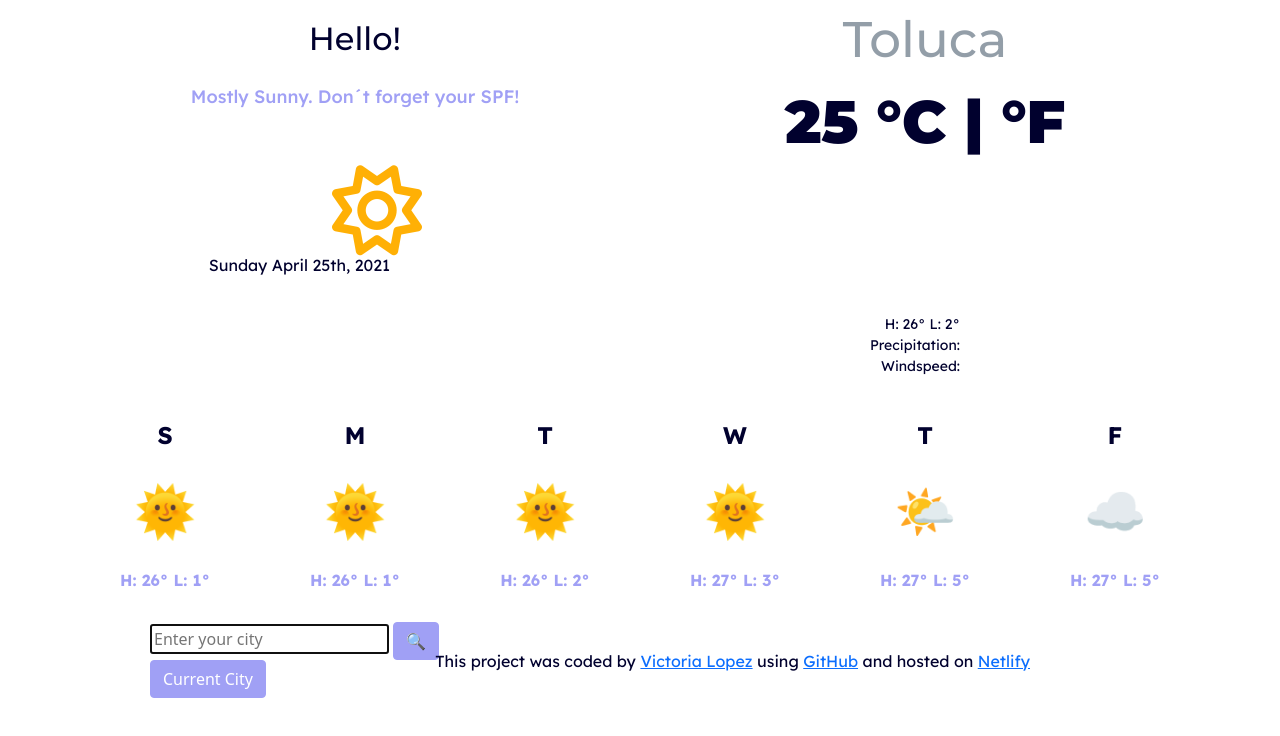
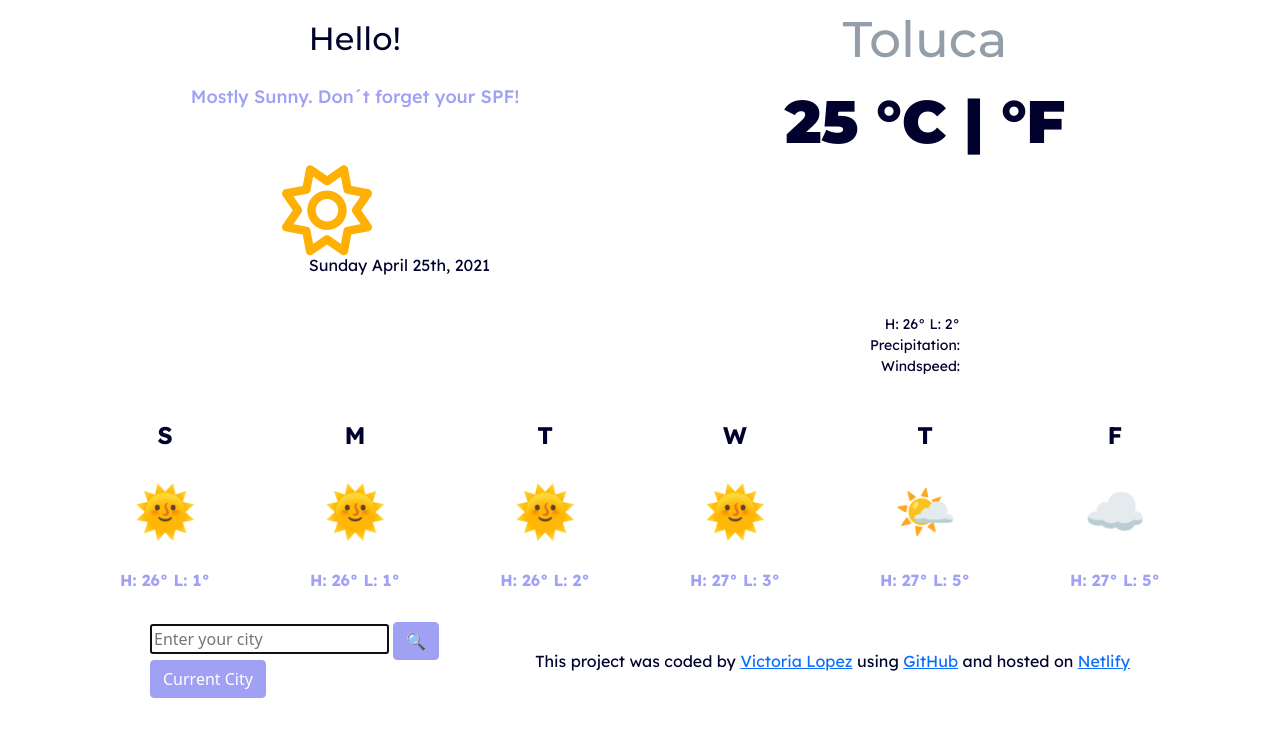
Before and after one commit to Vichovska/Weather, a plain HTML site: page index.html in a window 1280 px wide. Drawn offline with nearby package versions, Linux system fonts and the light colour scheme.

Commit message:
Update styles.css

```diff
--- a/src/styles.css
+++ b/src/styles.css
@@ -33,7 +33,7 @@ h3 {
   display: block;
   font-size: 90px;
   text-align: left;
-  padding-left: 250px;
+  padding-left: 200px;
 }
 h5 {
   color: rgb(160, 160, 245);
@@ -49,7 +49,7 @@ h6 {
   text-align: right;
   font-weight: 400;
   font-size: 16px;
-  padding-right: 250px;
+  padding-right: 150px;
   padding-bottom: 30px;
 }
 li {
```
